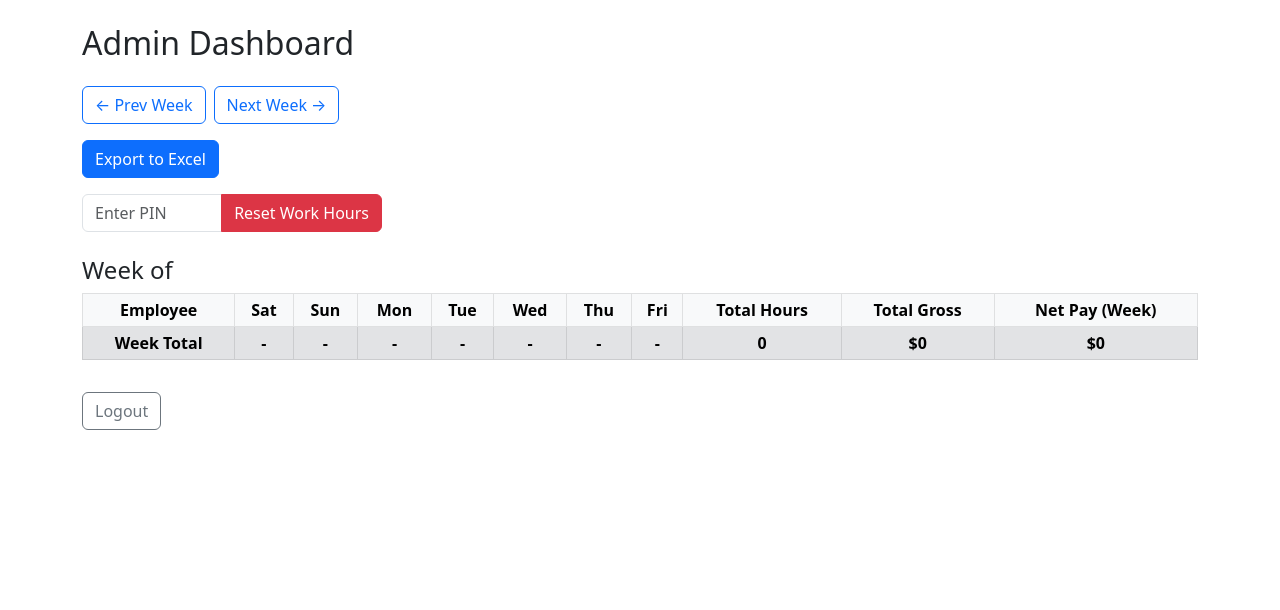
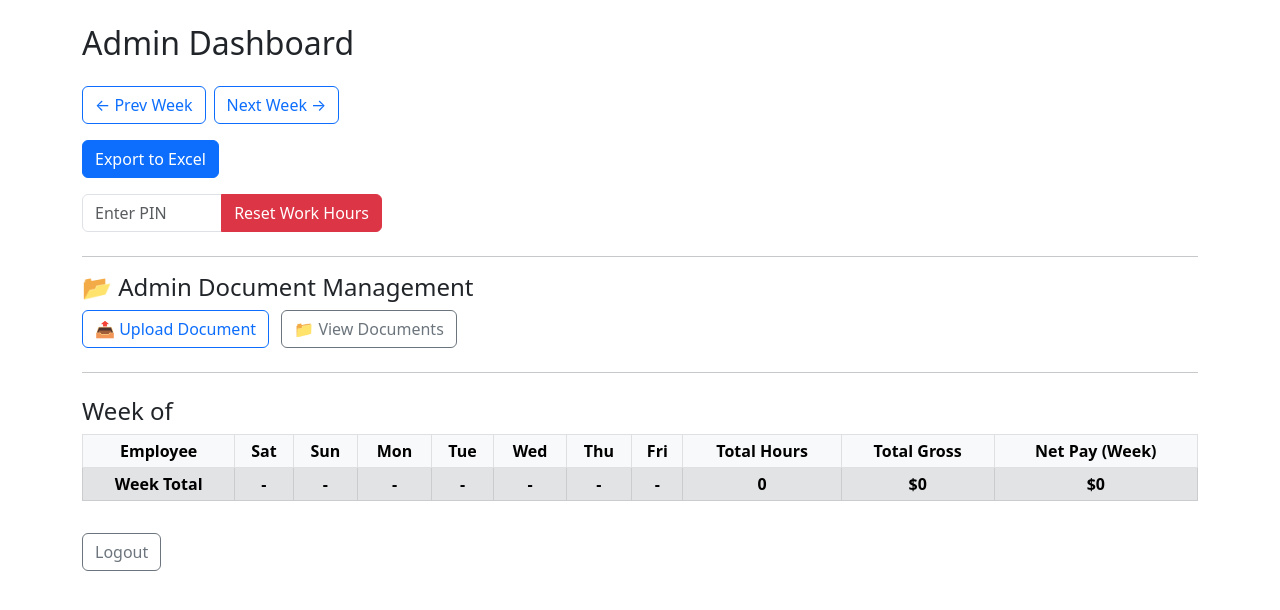
Before and after one commit to christailu/ShoalsDrywall, a Flask app: template templates/admin.html in a window 1280 px wide. Shown: the top 610 px of the page. Run offline with Flask 3, Linux system fonts and the light colour scheme; the template is opened without the code that fills it, so the values that code supplies are empty; some libraries are stand-ins or nearby versions.

Commit message:
added menu to view documents

```diff
--- a/app.py
+++ b/app.py
@@ -1,10 +1,14 @@
-from flask import Flask, render_template, request, redirect, session, url_for, send_file
+from flask import Flask, render_template, request, redirect, session, url_for, send_file, send_from_directory, jsonify
 import psycopg2
 import datetime
 import pytz
 from werkzeug.security import generate_password_hash, check_password_hash
 import pandas as pd
 import io
+import os
+
+from werkzeug.utils import secure_filename
+
 
 app = Flask(__name__)
 app.secret_key = "shoals_drywalls"
@@ -46,6 +50,7 @@ def init_db():
         wage REAL
     )''')
     conn.commit()
+
     cur.close()
     conn.close()
 
@@ -336,8 +341,10 @@ def admin_dashboard():
         "admin.html",
         weeks_data=weeks_data,
         selected_week=week_key,
-        week_total=week_total   # pass week total separately
+        week_total=week_total,   # pass week total separately
+        os = os,
     )
+
 
 
 # --- Export Excel (net pay only, weekly) ---
@@ -421,6 +428,42 @@ def reset_db():
 def safety():
     return render_template("safety.html")
 
+# --- File Upload Config ---
+
+
+UPLOAD_FOLDER = os.path.join('static', 'uploads')
+
+@app.route('/upload_document', methods=['POST'])
+def upload_document():
+    folder = request.form['folder']
+    file = request.files['file']
+
+    folder_path = os.path.join(UPLOAD_FOLDER, folder)
+    os.makedirs(folder_path, exist_ok=True)
+
+    file.save(os.path.join(folder_path, file.filename))
+    return redirect(url_for('admin_dashboard'))
+
+@app.route('/get_documents/<folder>')
+def get_documents(folder):
+    folder_path = os.path.join(UPLOAD_FOLDER, folder)
+    if not os.path.exists(folder_path):
+        return jsonify([])
+    return jsonify(os.listdir(folder_path))
+
+@app.route('/view_document/<folder>/<filename>')
+def view_document(folder, filename):
+    return send_from_directory(os.path.join(UPLOAD_FOLDER, folder), filename)
+
+@app.route('/delete_document/<folder>/<filename>', methods=['DELETE'])
+def delete_document(folder, filename):
+    file_path = os.path.join(UPLOAD_FOLDER, folder, filename)
+    if os.path.exists(file_path):
+        os.remove(file_path)
+        return '', 204
+    return '', 404
+
+
 
 # --- Main ---
 if __name__ == "__main__":
--- a/templates/admin.html
+++ b/templates/admin.html
@@ -1,12 +1,15 @@
 <!DOCTYPE html>
-<html>
+<html lang="en">
 <head>
+    <meta charset="UTF-8">
+    <meta name="viewport" content="width=device-width, initial-scale=1.0">
     <title>Admin Dashboard</title>
-    <meta name="viewport" content="width=device-width, initial-scale=1">
     <link href="https://cdn.jsdelivr.net/npm/bootstrap@5.3.0/dist/css/bootstrap.min.css" rel="stylesheet">
     <style>
         .clock-col { min-width: 150px; font-size: 14px; }
         .table-sm th, .table-sm td { padding: 4px 6px; }
+        .hidden { display: none; }
+        iframe { width: 100%; height: 80vh; border: none; }
     </style>
 </head>
 <body class="container py-4">
@@ -29,7 +32,57 @@
         </div>
     </form>
 
-    <!-- Show ONLY selected week -->
+    <hr>
+    <h4>📂 Admin Document Management</h4>
+
+    <div class="mb-4">
+        <button class="btn btn-outline-primary me-2" id="uploadBtn">📤 Upload Document</button>
+        <button class="btn btn-outline-secondary" id="viewBtn">📁 View Documents</button>
+    </div>
+
+    <!-- Upload Section -->
+    <div id="uploadSection" class="hidden">
+        <form action="/upload_document" method="POST" enctype="multipart/form-data">
+            <div class="mb-3">
+                <label for="folder" class="form-label">Choose Folder:</label>
+                <select name="folder" id="folder" class="form-select" required>
+                    <option value="">Select Folder</option>
+                    <option value="city_license">City License</option>
+                    <option value="insurance">Insurance</option>
+                    <option value="other">Other</option>
+                </select>
+            </div>
+            <div class="mb-3">
+                <label for="file" class="form-label">Choose File:</label>
+                <input type="file" name="file" id="file" class="form-control" required>
+            </div>
+            <button type="submit" class="btn btn-success">Upload</button>
+        </form>
+    </div>
+
+    <!-- View Documents Section -->
+    <div id="viewSection" class="hidden">
+        <div class="mb-3">
+            <label for="viewFolder" class="form-label">Select Folder:</label>
+            <select id="viewFolder" class="form-select">
+                <option value="">Select Folder</option>
+                <option value="city_license">City License</option>
+                <option value="insurance">Insurance</option>
+                <option value="other">Other</option>
+            </select>
+        </div>
+
+        <div id="documentList" class="list-group mb-4"></div>
+
+        <div id="pdfViewer" class="hidden">
+            <button id="backBtn" class="btn btn-outline-primary mb-3">⬅ Back to Documents</button>
+            <iframe id="pdfFrame"></iframe>
+        </div>
+    </div>
+
+    <hr>
+
+    <!-- Work Hours Table -->
     <h4 class="mt-4">Week of {{ selected_week }}</h4>
     <div class="table-responsive">
         <table class="table table-bordered table-sm text-center align-middle">
@@ -71,7 +124,6 @@
                     {% set totals.net = totals.net + days_data["Total"].net %}
                 </tr>
                 {% endfor %}
-                <!-- Only ONE grand total row now -->
                 <tr class="table-secondary fw-bold">
                     <td>Week Total</td>
                     {% for day in ["Saturday","Sunday","Monday","Tuesday","Wednesday","Thursday","Friday"] %}
@@ -86,5 +138,71 @@
     </div>
 
     <a href="{{ url_for('logout') }}" class="btn btn-outline-secondary mt-3">Logout</a>
+
+    <script>
+        const uploadBtn = document.getElementById('uploadBtn');
+        const viewBtn = document.getElementById('viewBtn');
+        const uploadSection = document.getElementById('uploadSection');
+        const viewSection = document.getElementById('viewSection');
+        const viewFolder = document.getElementById('viewFolder');
+        const documentList = document.getElementById('documentList');
+        const pdfViewer = document.getElementById('pdfViewer');
+        const pdfFrame = document.getElementById('pdfFrame');
+        const backBtn = document.getElementById('backBtn');
+
+        uploadBtn.onclick = () => {
+            uploadSection.classList.remove('hidden');
+            viewSection.classList.add('hidden');
+        };
+
+        viewBtn.onclick = () => {
+            viewSection.classList.remove('hidden');
+            uploadSection.classList.add('hidden');
+        };
+
+        viewFolder.onchange = async () => {
+            const folder = viewFolder.value;
+            if (!folder) return;
+
+            const response = await fetch(`/get_documents/${folder}`);
+            const docs = await response.json();
+
+            documentList.innerHTML = '';
+            if (docs.length === 0) {
+                documentList.innerHTML = '<p>No documents in this folder.</p>';
+                return;
+            }
+
+            docs.forEach(doc => {
+                const item = document.createElement('div');
+                item.className = 'list-group-item d-flex justify-content-between align-items-center';
+                item.innerHTML = `
+                    <span>${doc}</span>
+                    <div>
+                        <button class="btn btn-sm btn-outline-primary me-2 viewDoc">View</button>
+                        <button class="btn btn-sm btn-outline-danger deleteDoc">Delete</button>
+                    </div>
+                `;
+                item.querySelector('.viewDoc').onclick = () => {
+                    pdfFrame.src = `/view_document/${folder}/${doc}`;
+                    documentList.classList.add('hidden');
+                    pdfViewer.classList.remove('hidden');
+                };
+                item.querySelector('.deleteDoc').onclick = async () => {
+                    if (confirm('Are you sure you want to delete this document?')) {
+                        await fetch(`/delete_document/${folder}/${doc}`, { method: 'DELETE' });
+                        item.remove();
+                    }
+                };
+                documentList.appendChild(item);
+            });
+        };
+
+        backBtn.onclick = () => {
+            pdfViewer.classList.add('hidden');
+            documentList.classList.remove('hidden');
+            pdfFrame.src = '';
+        };
+    </script>
 </body>
 </html>
```
Also changed, not shown: templates/register.html (line endings or trailing spaces), 2 other files.
